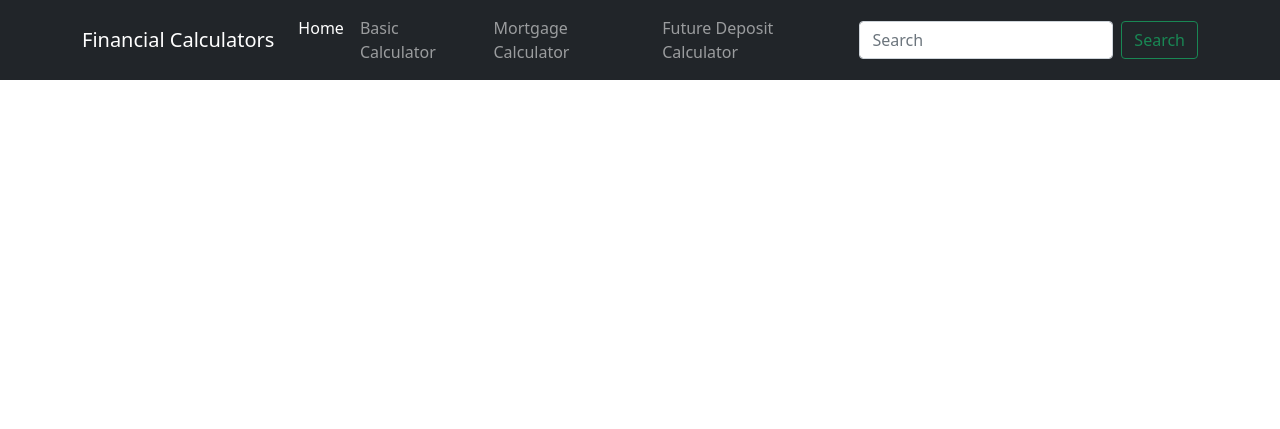
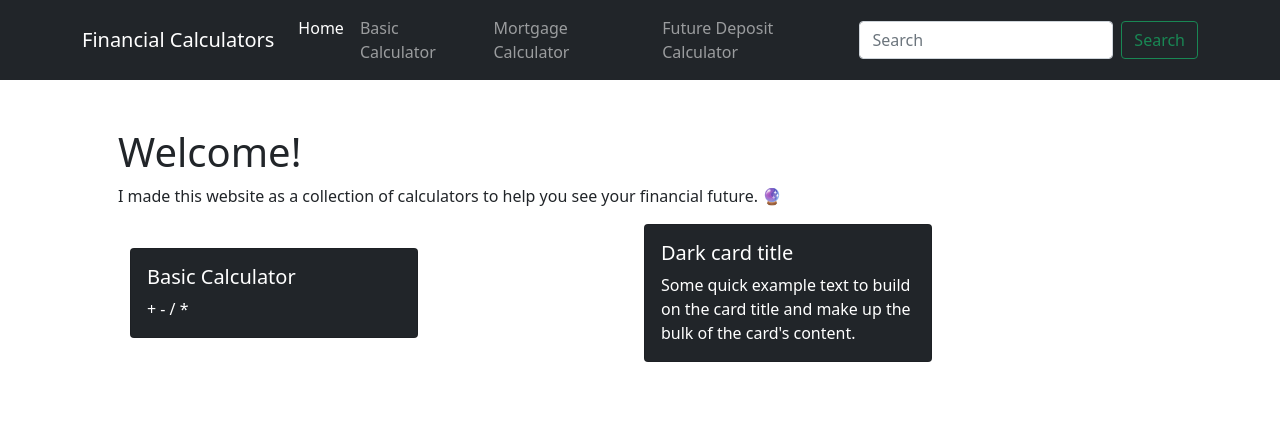
Before and after one commit to leannabon/FinancialCalculator, a plain HTML site: page index.html in a window 1280 px wide. Drawn offline with nearby package versions, Linux system fonts and the light colour scheme.

Commit message:
Update index.html

```diff
--- a/index.html
+++ b/index.html
@@ -52,6 +52,34 @@
 
 <body>
 
+    <div class="container p-5">
+        <h1>Welcome!</h1>
+        <p>I made this website as a collection of calculators to help you see your financial future. 🔮</p>
+        <div class="container">
+            <div class="row justify-content-center align-items-center g-2">
+                <div class="col">
+                    <div class="card text-white bg-dark mb-3" style="max-width: 18rem;">
+                        <div class="card-body">
+                          <h5 class="card-title">Basic Calculator</h5>
+                          <p class="card-text">
+                            + - / *
+                        </p>
+                        </div>
+                      </div>
+                    </div>
+                <div class="col">
+                    <div class="card text-white bg-dark mb-3" style="max-width: 18rem;">
+                        <div class="card-body">
+                          <h5 class="card-title">Dark card title</h5>
+                          <p class="card-text">Some quick example text to build on the card title and make up the bulk of the card's content.</p>
+                        </div>
+                    </div>
+                </div>
+
+            </div>
+        </div>
+    </div>
+
     <!-- Bootstrap JS -->
     <script src="https://cdn.jsdelivr.net/npm/bootstrap@5.1.1/dist/js/bootstrap.bundle.min.js"
         integrity="sha384-/bQdsTh/da6pkI1MST/rWKFNjaCP5gBSY4sEBT38Q/9RBh9AH40zEOg7Hlq2THRZ" crossorigin="anonymous">
```
